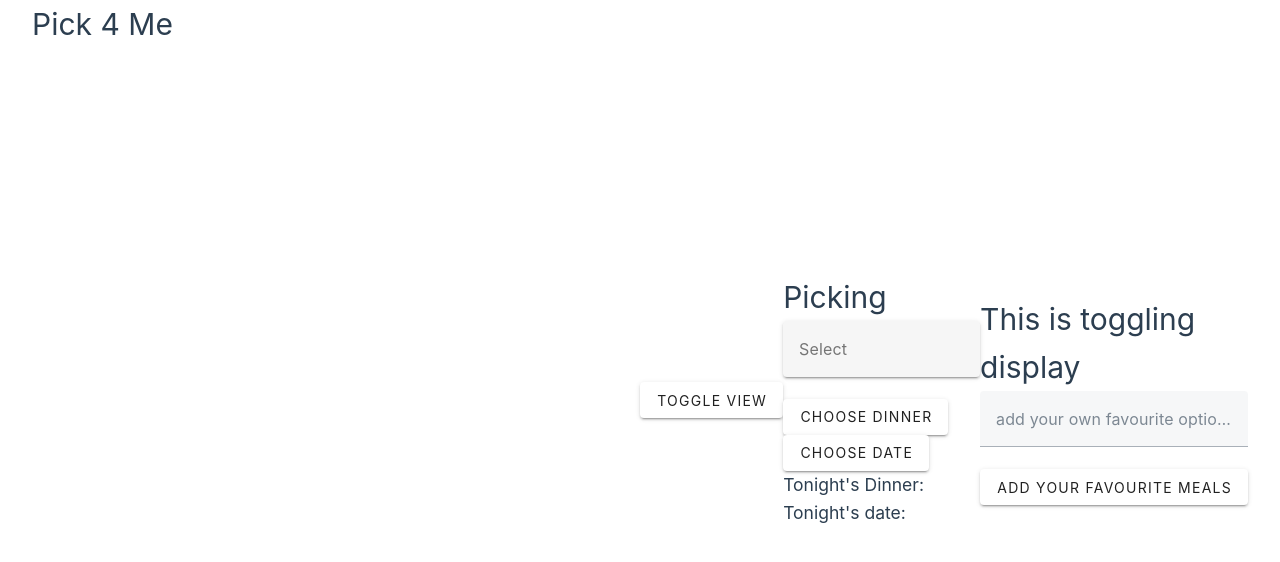
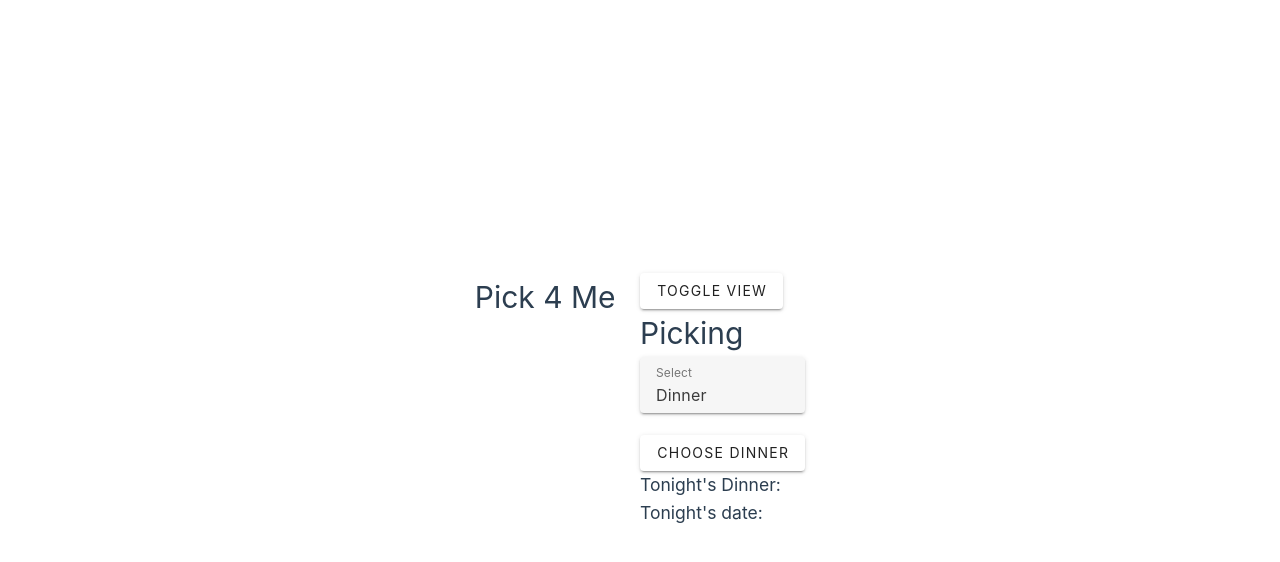
Before and after one commit to AiJones1/PickMe, a Vue app: page / in a window 1280 px wide. Shown: the top 562 px of the page. Built offline with nearby package versions, Linux system fonts and the light colour scheme.

Commit message:
Refactor Code into Components

```diff
--- /dev/null
+++ b/src/components/AddOptions.vue
@@ -0,0 +1,22 @@
+<template>
+  <div id="myDiv">
+    <h1>This is toggling display</h1>
+
+    <v-text-field
+      @keydown.enter="addDinner(input)"
+      label="add your own favourite options!"
+      v-model="input"
+    ></v-text-field>
+    <v-btn @click="addDinner(input)">Add your favourite meals</v-btn>
+  </div>
+</template>
+
+<script setup>
+import { ref } from "vue";
+const input = ref("");
+
+function addDinner(din) {
+  dinner.push(din);
+  set(input, "");
+}
+</script>
--- /dev/null
+++ b/src/components/ChooseMenu.vue
@@ -0,0 +1,47 @@
+<template>
+  <div>
+    <h1>Picking</h1>
+    <v-select
+      v-model="selectionView"
+      label="Select"
+      :items="items"
+      item-title="title"
+      item-value="value"
+      variant="solo-filled"
+    ></v-select>
+
+    <v-btn v-if="selectionView === 'dinner'" @click="pickDinner()"
+      >Choose Dinner</v-btn
+    >
+    <v-btn v-if="selectionView === 'date'" @click="pickDate()"
+      >Choose Date</v-btn
+    >
+
+    <h3>Tonight's Dinner: {{ tonightDinner }}</h3>
+    <h3>Tonight's date: {{ tonightOption }}</h3>
+  </div>
+</template>
+<script setup>
+import {ref} from "vue";
+const dinner = ["chicken", "death", "kebabs"];
+const date = ["movie", "restaurant", "arcade"];
+let tonightDinner = ref(" ");
+let tonightOption = ref(" ");
+const items = [
+  { title: "Dinner", value: "dinner" },
+  { title: "Date", value: "date" },
+];
+let selectionView = "dinner";
+
+function pickDinner() {
+  tonightDinner.value = dinner[Math.floor(Math.random() * dinner.length)];
+  console.log(dinner.length);
+  console.log(tonightDinner.value);
+}
+
+function pickDate() {
+  tonightOption.value = date[Math.floor(Math.random() * date.length)];
+  console.log(date.length);
+  console.log(tonightOption.value);
+}
+</script>
--- a/src/components/Picking.vue
+++ b/src/components/Picking.vue
@@ -1,96 +1,26 @@
 <template>
-    <body>
+  <div>
+    <v-btn @click="toggleView()">Toggle View</v-btn>
+    <choose-menu v-if="view === 0"></choose-menu>
 
-        <v-btn @click="toggleView()">Toggle View</v-btn>
-
-
-    <div id ="randomArray">
-        <h1>Picking<v-select label="Select"
-            :items="['Dinner', 'Date']"
-            variant="solo-filled"
-            ></v-select></h1>
-
-    <!-- <div>Selected: {{choice.cateory}}</div> -->
-<!--
-            <select v-model="choice.cateory">
-                <option disabled value="">Please select one</option>
-                <option>Breakfast</option>
-                <option>Lunch</option>
-                <option>Dinner</option>
-                <option>Date</option>
-            </select>
- -->
-
-                <v-btn @click="pickDinner()">Choose Dinner</v-btn>
-                <v-btn @click="pickDate()">Choose Date</v-btn>
-
-        <h3>Tonight's Dinner: {{ tonightDinner }}</h3>
-        <h3>Tonight's date: {{tonightOption}}</h3>
-
-    </div>
-
-    <div id ="myDiv">
-        <h1>This is toggling display</h1>
-
-        <v-text-field
-        @keydown.enter="addDinner(input)"
-        label="add your own favourite options!"
-        v-model="input"
-    ></v-text-field>
-                <v-btn @click="addDinner(input)">Add your favourite meals</v-btn>
-
-    </div>
-
-    </body>
-
+    <add-options v-if="view === 1"> </add-options>
+  </div>
 </template>
 <script setup>
-import { ref,  computed } from 'vue'
-import { set } from '@vueuse/core'
+import { ref, computed } from "vue";
+import { set } from "@vueuse/core";
+import AddOptions from "./AddOptions.vue";
+import ChooseMenu from "./ChooseMenu.vue";
 
 // reactive state
-const input = ref('')
-const dinner = ['chicken', 'death', 'kebabs']
-const date = ['movie', 'restaurant', 'arcade']
-var tonightDinner = ref(' ')
-var tonightOption = ref(' ')
 
+const view = ref(0);
 
-
-function pickDinner() {
-    tonightDinner.value = dinner[Math.floor(Math.random() * dinner.length)]
-    console.log(dinner.length)
-    console.log(tonightDinner.value)
-}
-
-function pickDate(){
-    tonightOption.value= date[Math.floor(Math.random() * date.length)]
-    console.log(date.length)
-    console.log(tonightOption.value)
-
-}
-
-// function pickChosenCategory(selection){
-//     tonightChoice.value = selection[Math.floor(Math.random()*selection.length)]
-// }
-
-function addDinner(din) {
-    dinner.push(din)
-    set(input, '')
-}
-
-function toggleView(){
-    var x = document.getElementById("myDiv")
-    var y= document.getElementById("randomArray")
-    if(x.style.display=="none"){
-        x.style.display = "block"
-        y.style.display ="none"
-    } else {
-        x.style.display = "none"
-        y.style.display = "block"
-    }
+function toggleView() {
+  view.value = view.value === 0 ? 1 : 0;
 }
 
 // lifecycle hooks
 </script>
+
 <style></style>
```
